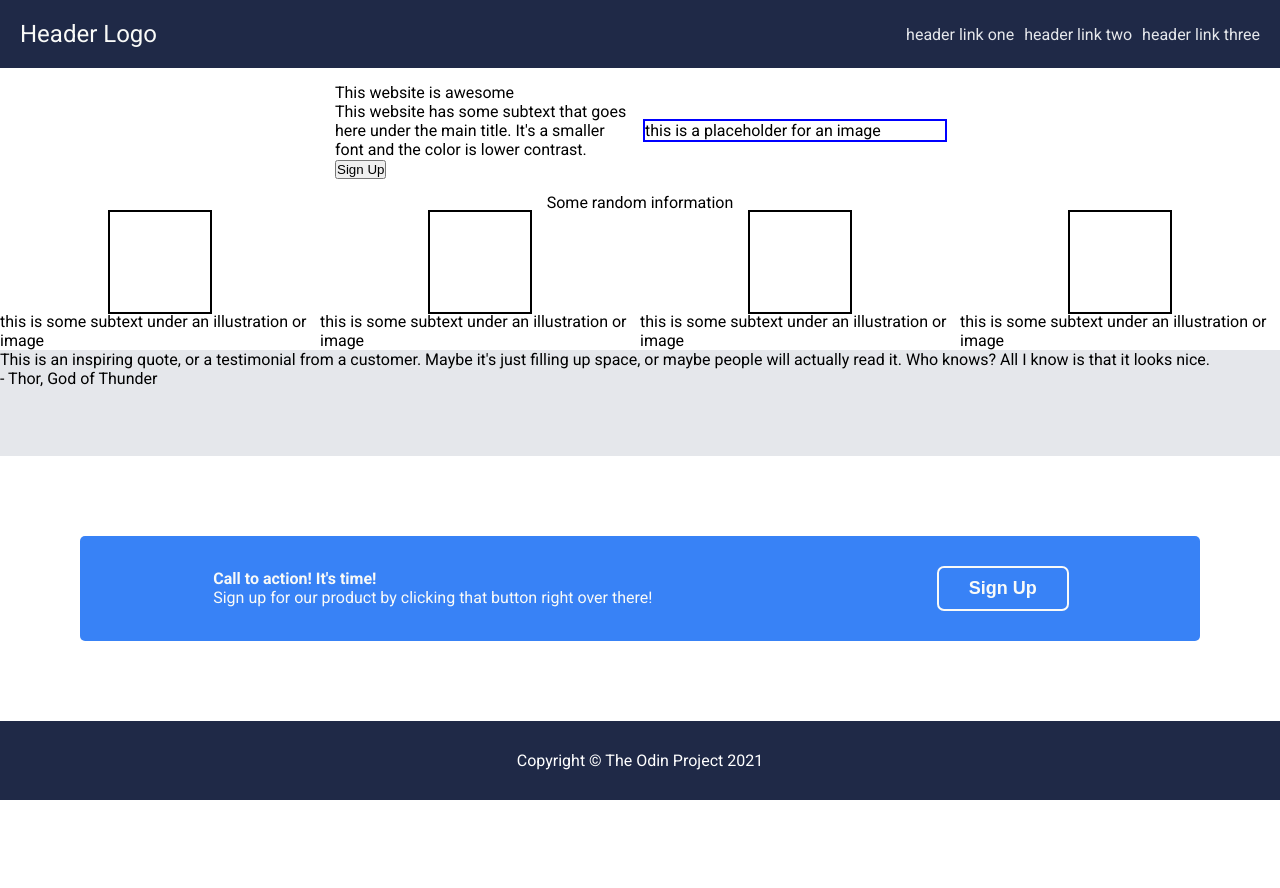
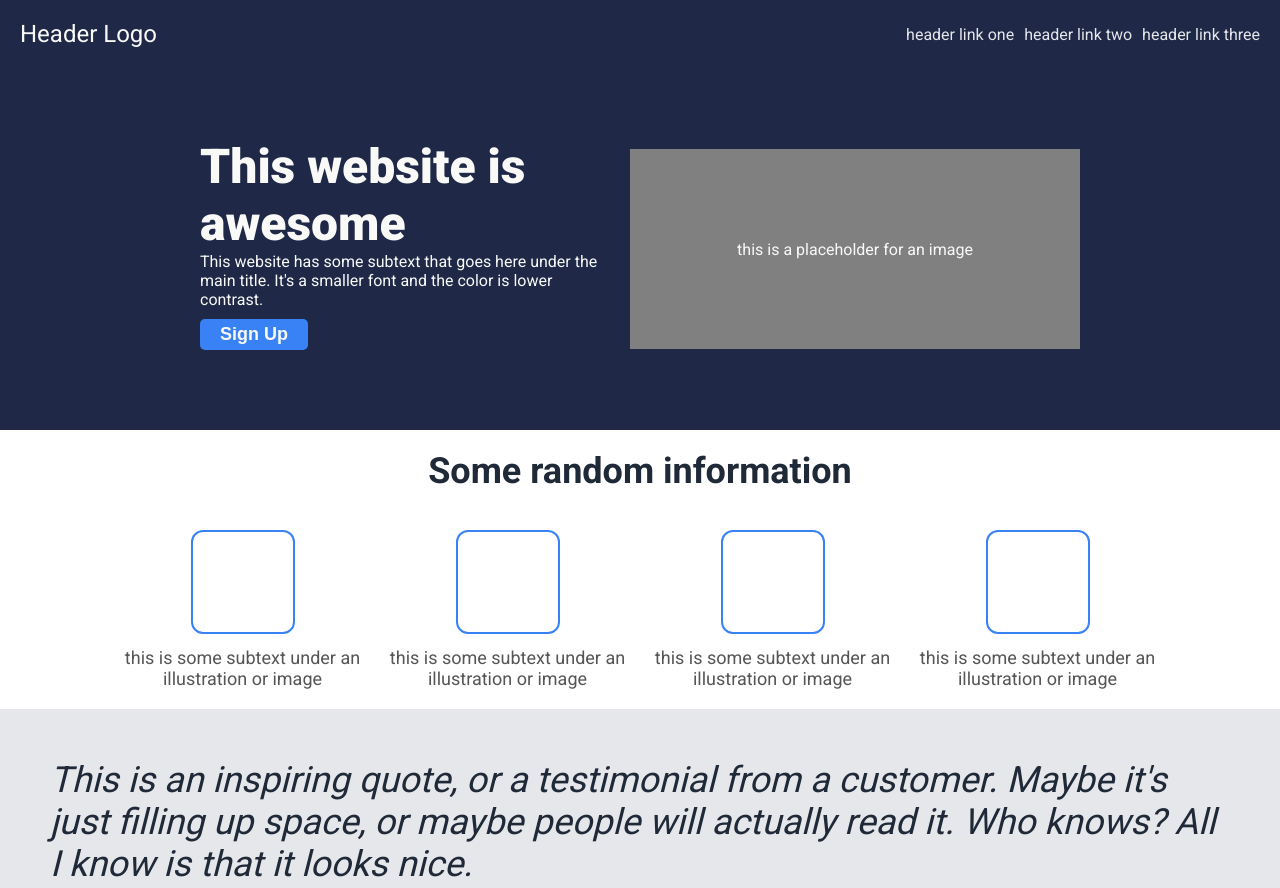
Before and after one commit to philip-r-haggard/top-landing-page, a plain HTML site: page index.html in a window 1280 px wide. Shown: the top 888 px of the page. Before the commit the page ends 800 px from the top, so only its background shows below. Drawn offline with Linux system fonts and the light colour scheme.

Commit message:
Complete working version

```diff
--- a/index.html
+++ b/index.html
@@ -21,7 +21,7 @@
 
     <div class="content-1">
         <div class="left">
-            <div>This website is awesome</div>
+            <div class="header-1">This website is awesome</div>
             <div>This website has some subtext that goes here under the main title. It's a smaller font and the color is
                 lower contrast.</div>
             <button>Sign Up</button>
--- a/styles.css
+++ b/styles.css
@@ -53,35 +53,85 @@ header {
     display: flex;
     justify-content: center;
     align-items: center;
-    gap: 10px;
-    padding: 10px;
+    gap: 30px;
+    padding: 70px;
+
+    background-color: #1F2947;
+    color: #F9FAF8;
+}
+
+.left {
+    width: 400px;
+}
+
+.left .header-1 {
+    font-size: 48px;
+    color: #F9FAF8;
+    font-weight: 1000;
+}
+
+.right {
+    width: 450px;
+    height: 200px;
+    display: flex;
+    justify-content: center;
+    align-items: center;
+    background-color: grey;
+}
+
+.content-1 button {
+    border-radius: 5px;
+    padding: 5px 20px 5px 20px;
+    background-color: #3882F6;
+    color: #F9FAF8;
+    font-weight: bold;
+    font-size: 18px;
+    border: none;
+    margin-top: 10px;
+    margin-bottom: 10px;;
 }
 
 .content-2 {
     display: flex;
     flex-direction: column;
     flex: 1;
+    gap: 40px;
 }
 
 .title {
     text-align: center;
+    font-size: 36px;
+    font-weight: 600;
+    color: #1F2937;
+    margin-top: 20px;
 }
 
 .cards {
     display: flex;
     justify-content: center;
+    margin-bottom: 20px;
+    gap: 15px;
 }
 
 .box {
     display: flex;
     flex-direction: column;
     align-items: center;
+    gap: 15px;
+}
+
+.info {
+    text-align: center;
+    max-width: 250px;
+    font-size: 18px;
+    color: #555555;
 }
 
 .square {
     width: 100px;
     height: 100px;
-    outline: 2px solid;
+    outline: 2px solid #3882F6;
+    border-radius: 10px;
 }
 
 .content-3 {
@@ -90,27 +140,34 @@ header {
     display: flex;
     flex-direction: column;
     flex: 1;
+    justify-content: center;
+    gap: 10px;
 }
 
-
-
-.left {
-    width: 300px;
+.text {
+    margin: 50px;
+    font-size: 36px;
+    font-style: italic;
+    color: #1F2937;
 }
 
-.right {
-    outline: 2px solid blue;
-    width: 300px;
+.author {
+    align-self: flex-end;
+    margin-right: 100px;
+    margin-bottom: 20px;
+    font-weight: bold;
+    font-size: 30px;
 }
 
 .content-4 {
     border-radius: 5px;
     background-color: #3882F6;
-    margin: 80px;
+    margin: 50px;
     color: #F9FAF8;
     /******************************/
     justify-content: space-around;
     gap: 20px;
+    padding: 15px;
 }
 
 .content-4 button {
```
